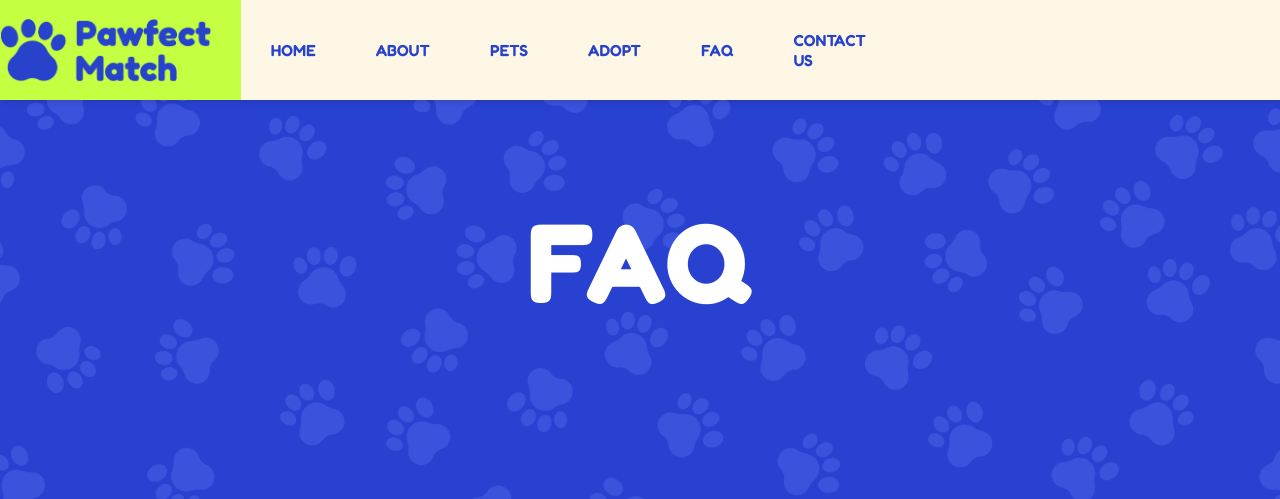
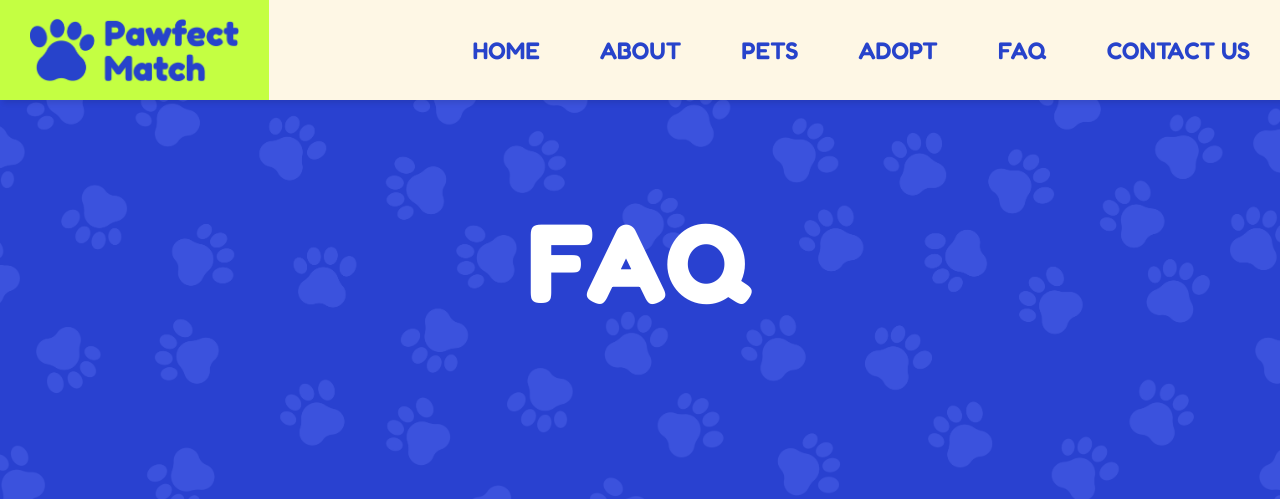
Before and after one commit to Alex-Shanley/Pawfect-Match, a Flask app: page /faq in a window 1280 px wide. Shown: the top 499 px of the page. Run offline with Flask 3, Linux system fonts and the light colour scheme.

Commit message:
font size

```diff
--- a/static/css/style.css
+++ b/static/css/style.css
@@ -77,7 +77,7 @@ body {
   align-items: center;
   margin: 0;
   padding: 0;
-  width: 70%;
+
 }
 
 .nav li {
@@ -92,6 +92,7 @@ body {
   align-items: center;
   color: #2743CB;
   font-weight: 600;
+  font-size: 24px;
   transition: color 0.4s ease-in-out;
 }
 
```
Also changed, not shown: 2 other files.
